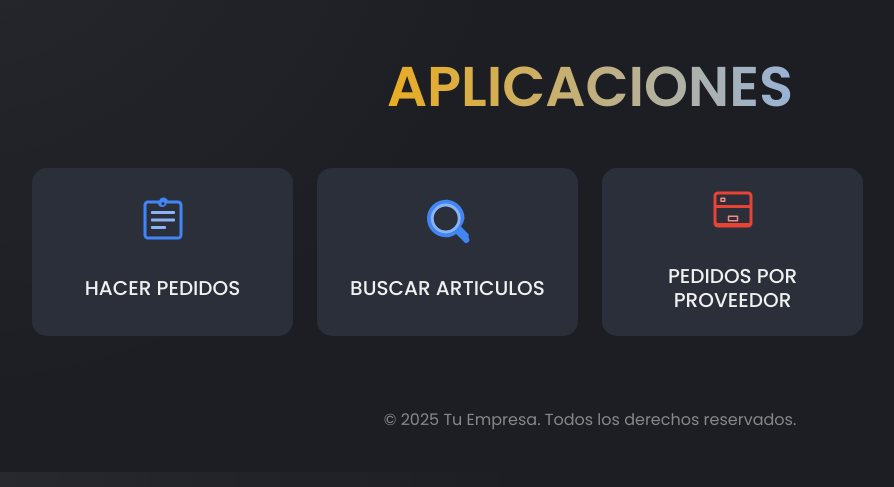
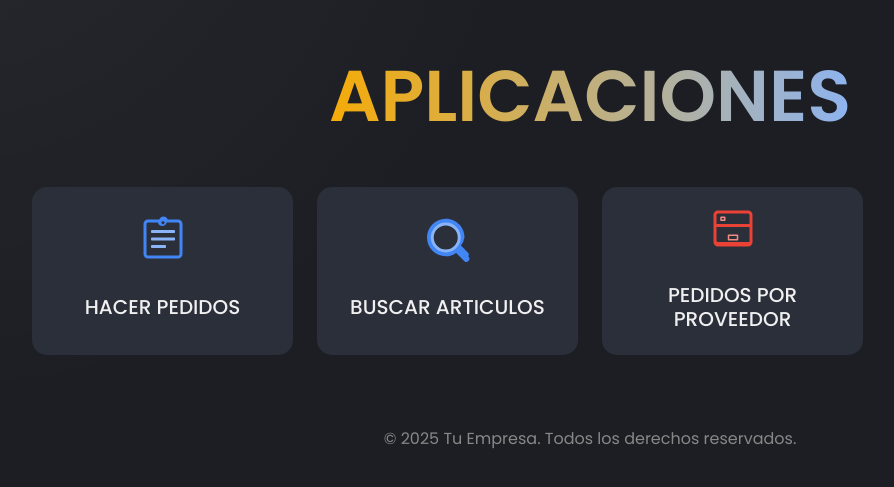
Before and after one commit to JRaul-roman/GENERAL-TIENDA, a plain HTML site: page index.html in a window 1280 px wide. Shown: the part 171-658 px from the top of the page, without its empty margins (50-944 px from the left). Drawn offline with nearby package versions, Linux system fonts and the light colour scheme.

Commit message:
Add files via upload

```diff
--- a/index.html
+++ b/index.html
@@ -69,7 +69,7 @@
     </nav>
 
     <div class="container my-5">
-        <h1 class="display-4 text-center mb-5 page-title">APLICACIONES</h1>
+        <h1 class="display-2 text-center mb-5 page-title">APLICACIONES</h1>
 
         <div class="row row-cols-1 row-cols-sm-2 row-cols-md-3 row-cols-lg-4 g-4">
 
```
